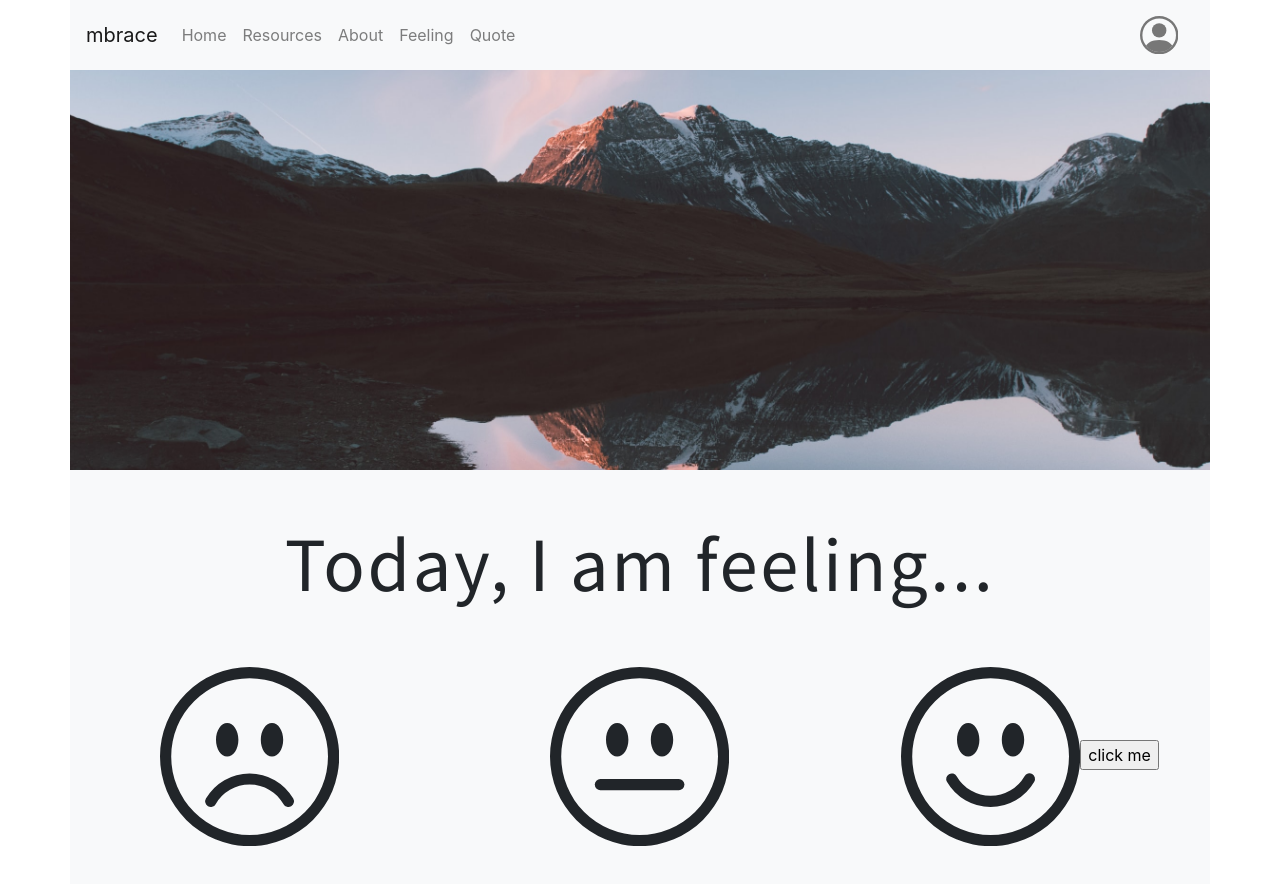
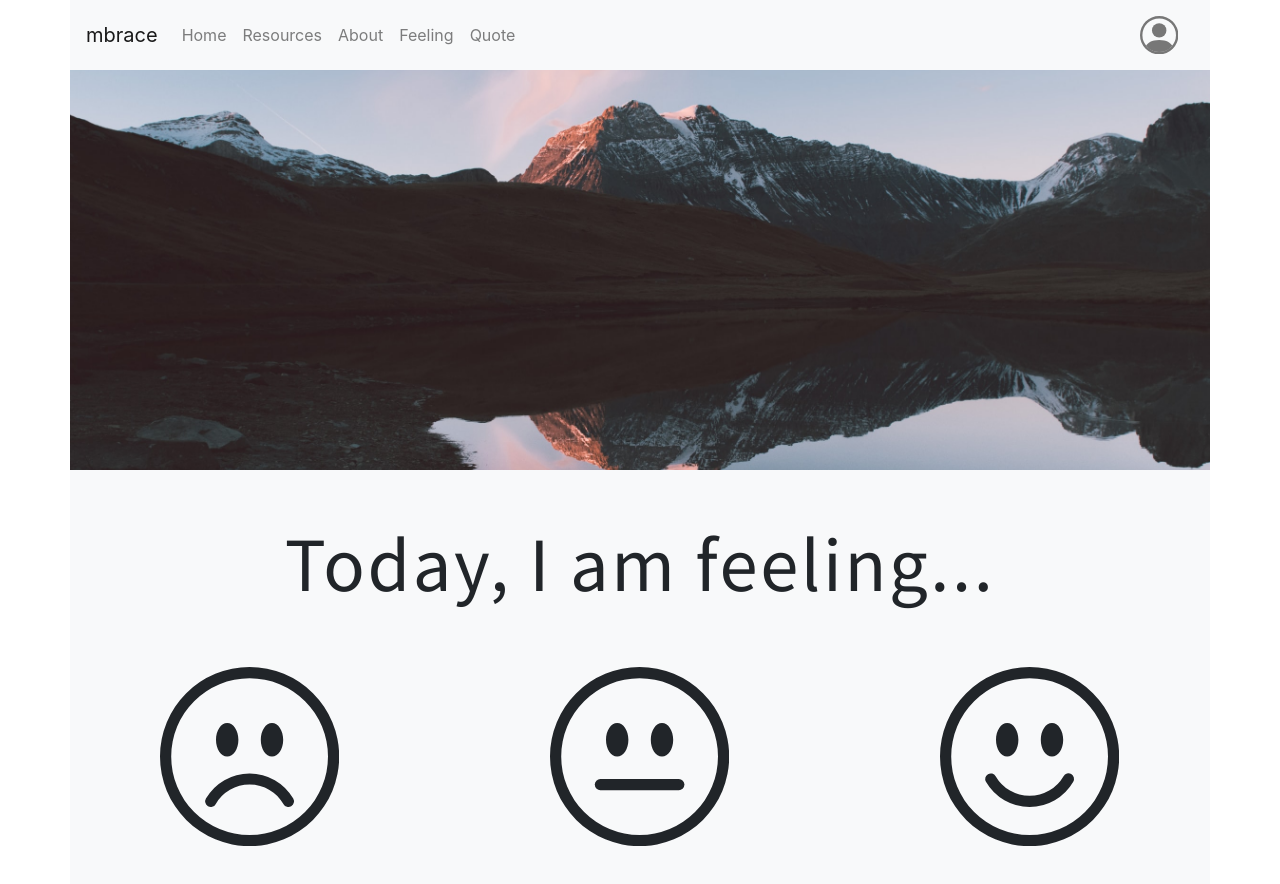
Before and after one commit to jimmygranadino/hackathon, a React (Create React App) app: page /feeling in a window 1280 px wide. Shown: the top 884 px of the page. Built offline with nearby package versions, Linux system fonts and the light colour scheme.

Commit message:
Feeling page now provides quote page with an appropriate-sentiment quote

```diff
--- a/src/pages/Feeling.js
+++ b/src/pages/Feeling.js
@@ -3,12 +3,29 @@ import Axios from 'axios';
 import { Redirect } from 'react-router-dom'
 const Feeling = () => {
     let [quote, setQuote] = useState();
-    let handleSubmit = (e) => {
+    let submitNegative = (e) => {
+        e.preventDefault()
+        Axios.post(`${process.env.REACT_APP_SERVER_URL}/quotes`, {sentiment: "negative"})
+            .then(quote => {
+                console.log("Here is a negative quote", quote.data)
+                setQuote(quote.data);
+            })
+            .catch(err => console.log(err))
+    }
+    let submitNeutral = (e) => {
         e.preventDefault();
-        console.log("in HandleSubmit")
-        Axios.get(`${process.env.REACT_APP_SERVER_URL}/quotes`)
+        Axios.post(`${process.env.REACT_APP_SERVER_URL}/quotes`, {sentiment: ""})
             .then(quote => {
                 console.log("Here is a random quote", quote.data)
+                setQuote(quote.data);
+            })
+            .catch(err => console.log(err))
+    }
+    let submitPositive = (e) => {
+        e.preventDefault();
+        Axios.post(`${process.env.REACT_APP_SERVER_URL}/quotes`, {sentiment: "positive"})
+            .then(quote => {
+                console.log("Here is a positive quote", quote.data)
                 setQuote(quote.data);
             })
             .catch(err => console.log(err))
@@ -27,30 +44,27 @@ const Feeling = () => {
                 <h1 className="mbrace-font mbrace-center px-auto">Today, I am feeling...</h1>
             </div>
             <div class="row justify-content-lg-center text-center pb-5" id="fade">
-                <form class="col-4" onClick={handleSubmit}>
-                    <input type="hidden" value="negative"></input>
+                <div class="col-4"  onClick={submitNegative}>
                     <svg width="14vw" height="14vw" viewBox="0 0 16 16" class="bi bi-emoji-frown mbrace-emoji-s" fill="currentColor" xmlns="http://www.w3.org/2000/svg">
                     <path fill-rule="evenodd" d="M8 15A7 7 0 1 0 8 1a7 7 0 0 0 0 14zm0 1A8 8 0 1 0 8 0a8 8 0 0 0 0 16z"/>
                     <path fill-rule="evenodd" d="M4.285 12.433a.5.5 0 0 0 .683-.183A3.498 3.498 0 0 1 8 10.5c1.295 0 2.426.703 3.032 1.75a.5.5 0 0 0 .866-.5A4.498 4.498 0 0 0 8 9.5a4.5 4.5 0 0 0-3.898 2.25.5.5 0 0 0 .183.683z"/>
                     <path d="M7 6.5C7 7.328 6.552 8 6 8s-1-.672-1-1.5S5.448 5 6 5s1 .672 1 1.5zm4 0c0 .828-.448 1.5-1 1.5s-1-.672-1-1.5S9.448 5 10 5s1 .672 1 1.5z"/>
                     </svg>
-                </form>
-                <form class="col-4" onClick={handleSubmit}>
+                </div>
+                <div class="col-4" onClick={submitNeutral}>
                     <svg width="14vw" height="14vw" viewBox="0 0 16 16" class="bi bi-emoji-neutral mbrace-emoji-n" fill="currentColor" xmlns="http://www.w3.org/2000/svg">
                     <path fill-rule="evenodd" d="M8 15A7 7 0 1 0 8 1a7 7 0 0 0 0 14zm0 1A8 8 0 1 0 8 0a8 8 0 0 0 0 16z"/>
                     <path fill-rule="evenodd" d="M4 10.5a.5.5 0 0 1 .5-.5h7a.5.5 0 0 1 0 1h-7a.5.5 0 0 1-.5-.5z"/>
                     <path d="M7 6.5C7 7.328 6.552 8 6 8s-1-.672-1-1.5S5.448 5 6 5s1 .672 1 1.5zm4 0c0 .828-.448 1.5-1 1.5s-1-.672-1-1.5S9.448 5 10 5s1 .672 1 1.5z"/>
                     </svg>
-                </form>
-                <form class="col-4" onClick={handleSubmit} onSubmit={handleSubmit}>
-                    <input type="hidden" value="positive"></input>
+                </div>
+                <div class="col-4" onClick={submitPositive}>
                     <svg width="14vw" height="14vw" viewBox="0 0 16 16" class="bi bi-emoji-smile mbrace-emoji-h" fill="currentColor" xmlns="http://www.w3.org/2000/svg">
                     <path fill-rule="evenodd" d="M8 15A7 7 0 1 0 8 1a7 7 0 0 0 0 14zm0 1A8 8 0 1 0 8 0a8 8 0 0 0 0 16z"/>
                     <path fill-rule="evenodd" d="M4.285 9.567a.5.5 0 0 1 .683.183A3.498 3.498 0 0 0 8 11.5a3.498 3.498 0 0 0 3.032-1.75.5.5 0 1 1 .866.5A4.498 4.498 0 0 1 8 12.5a4.498 4.498 0 0 1-3.898-2.25.5.5 0 0 1 .183-.683z"/>
                     <path d="M7 6.5C7 7.328 6.552 8 6 8s-1-.672-1-1.5S5.448 5 6 5s1 .672 1 1.5zm4 0c0 .828-.448 1.5-1 1.5s-1-.672-1-1.5S9.448 5 10 5s1 .672 1 1.5z"/>
                     </svg>
-                    <input type='submit' value='click me'></input>
-                </form>
+                </div>
             </div>
         </>
     )
```
